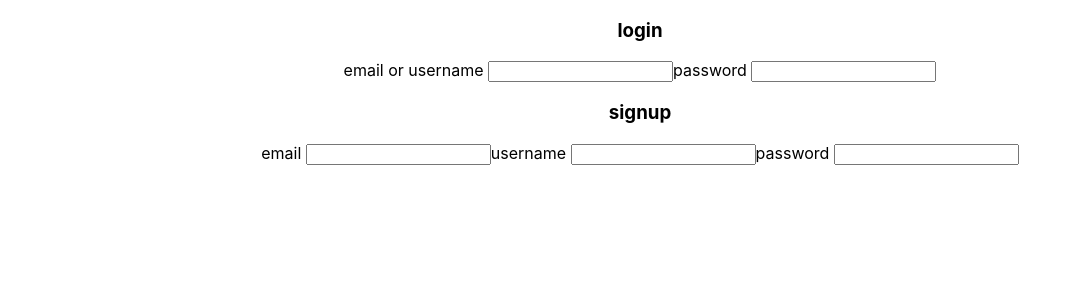
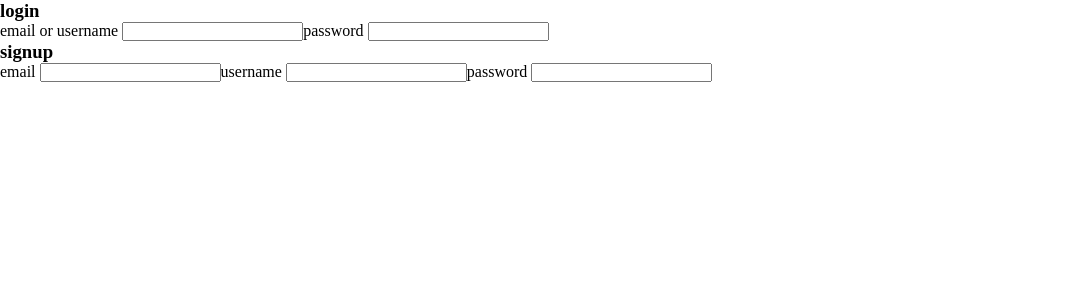
Before and after one commit to ft-water-my-plants-5/front-end, a React (Create React App) app in the folder water-my-plants-app/: page / in a window 1280 px wide. Shown: the top 300 px of the page, without its empty margins (0-1082 px from the left). Built offline with nearby package versions, Linux system fonts and the light colour scheme.

Commit message:
added theme provider

```diff
--- a/water-my-plants-app/src/App.css
+++ b/water-my-plants-app/src/App.css
@@ -1,4 +1,4 @@
-.App {
+/* .App {
   text-align: center;
 }
 
@@ -35,4 +35,4 @@
   to {
     transform: rotate(360deg);
   }
-}
+} */
--- a/water-my-plants-app/src/App.js
+++ b/water-my-plants-app/src/App.js
@@ -1,9 +1,9 @@
-import logo from "./logo.svg";
 import "./App.css";
-import Axios from "axios";
+import axios from "axios";
 import React, { useState, useEffect } from "react";
-import LoginSignup from "../src/login-signup.js";
+import LoginSignup from "./components/login-signup.js";
 import { Route, Switch } from "react-router-dom";
+import styled from 'styled-components'
 
 //filler state
 // const [plants, setPlants] = useState([]);
--- a/water-my-plants-app/src/index.css
+++ b/water-my-plants-app/src/index.css
@@ -1,4 +1,26 @@
-body {
+/* CSS RESET */
+
+*{
+  margin: 0;
+  padding: 0;
+  box-sizing: border-box;
+  max-width: 100%;
+}
+
+html{
+  font-size: 62.5%;
+}
+
+body{
+  font-size: 1.6rem;
+}
+
+
+
+
+/* Boiler plate react app styles */
+
+/* body {
   margin: 0;
   font-family: -apple-system, BlinkMacSystemFont, 'Segoe UI', 'Roboto', 'Oxygen',
     'Ubuntu', 'Cantarell', 'Fira Sans', 'Droid Sans', 'Helvetica Neue',
@@ -10,4 +32,4 @@ body {
 code {
   font-family: source-code-pro, Menlo, Monaco, Consolas, 'Courier New',
     monospace;
-}
+} */
--- a/water-my-plants-app/src/index.js
+++ b/water-my-plants-app/src/index.js
@@ -4,13 +4,19 @@ import "./index.css";
 import App from "./App";
 import reportWebVitals from "./reportWebVitals";
 import { BrowserRouter as Router } from "react-router-dom";
+import { ThemeProvder, ThemeProvider } from "styled-components";
+import theme from './theme'
+
+
 
 ReactDOM.render(
-  <Router>
-    <React.StrictMode>
-      <App />
-    </React.StrictMode>
-  </Router>,
+  <ThemeProvider theme={theme}>
+    <Router>
+      <React.StrictMode>
+        <App />
+      </React.StrictMode>
+    </Router>
+  </ThemeProvider>,
   document.getElementById("root")
 );
 
--- /dev/null
+++ b/water-my-plants-app/src/theme/index.js
@@ -0,0 +1,3 @@
+const theme = {};
+
+export default theme;
```
Also changed, not shown: water-my-plants-app/src/components/login-signup.js (renamed from water-my-plants-app/src/login-signup.js), water-my-plants-app/src/logo.svg (deleted).
